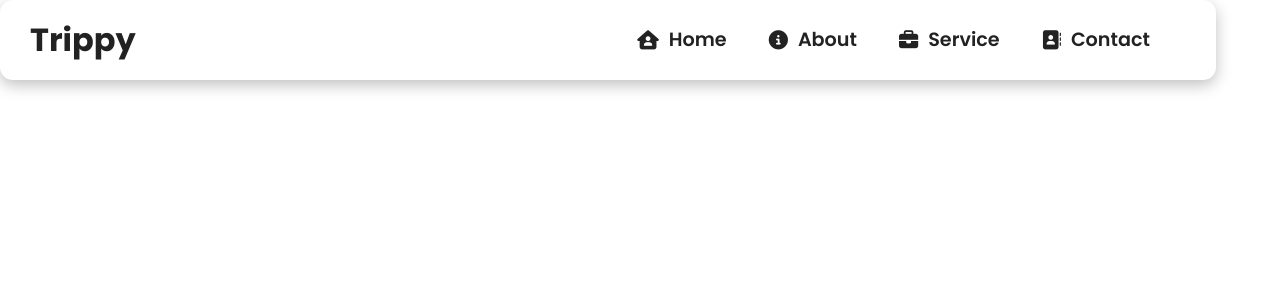
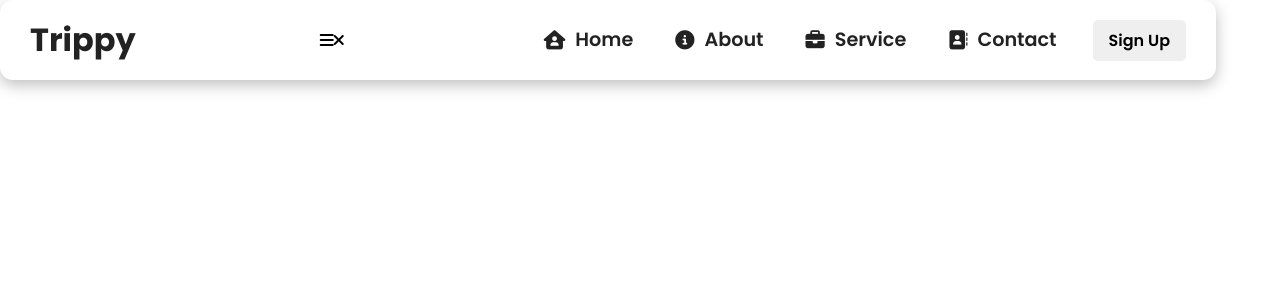
Before and after one commit to pri65/travel_app, a React (Create React App) app: page / in a window 1280 px wide. Shown: the top 300 px of the page. Built offline with nearby package versions, Linux system fonts and the light colour scheme.

Commit message:
Signup button

```diff
--- a/src/components/Navbar.js
+++ b/src/components/Navbar.js
@@ -6,6 +6,10 @@ const Navbar = () => {
   return (
     <nav className="NavbarItems">
         <h1 className="navbar-logo">Trippy</h1>
+        <div className="menu-icons">
+            <i className="fas fa-bars"></i>
+            <i className="fas fa-times"></i>
+        </div>
         <ul className="nav-menu">
             {MenuItems.map((item, index) => {
                 return (
@@ -14,8 +18,9 @@ const Navbar = () => {
                     <i className= {item.icon}></i>{item.title}
                     </a>
                 </li>
-                )
+                );
             })}
+            <button>Sign Up</button>
         </ul>
     </nav>
   )
--- a/src/components/NavbarStyles.css
+++ b/src/components/NavbarStyles.css
@@ -46,3 +46,19 @@ border-radius: 13px;
 .nav-links-mobile{
     display: none;
 }
+
+button{
+    padding: 0.5rem 1rem;
+    white-space: nowrap;
+    border-radius: 0.3rem;
+    font-size: 1rem;
+    font-weight: 600;
+    border: none;
+    cursor: pointer;
+    transition: 0.2s ease-in-out;
+}
+
+button:hover{
+    background-color: #151516;
+    color: #fff;
+}
```
